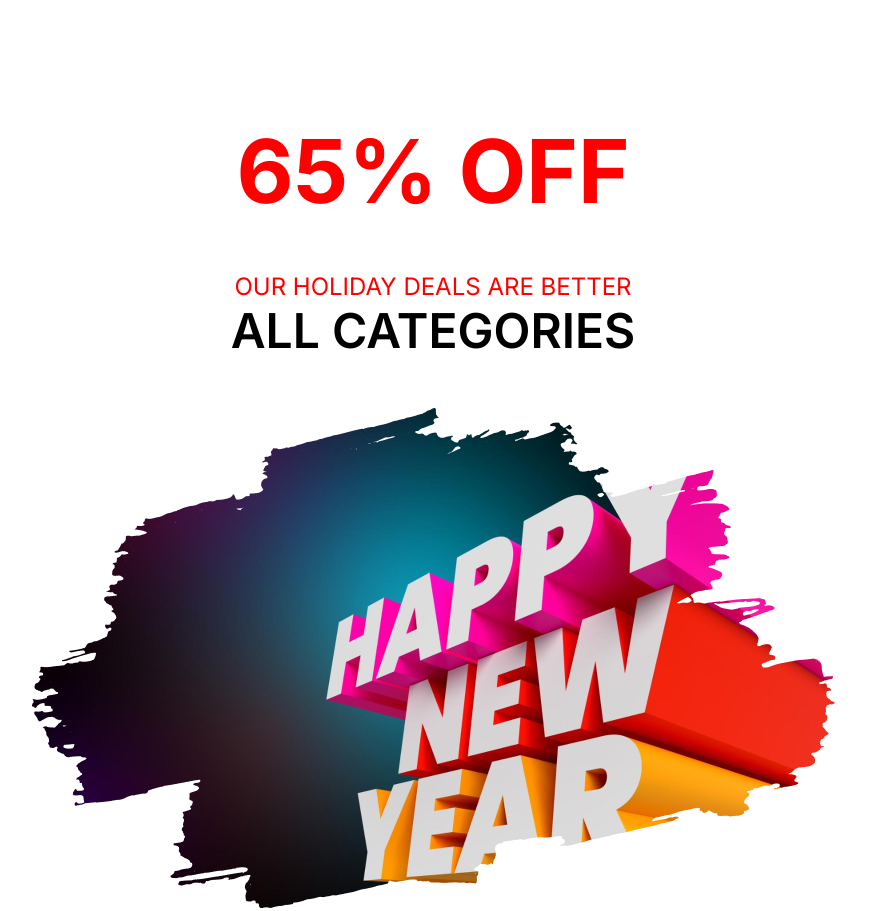
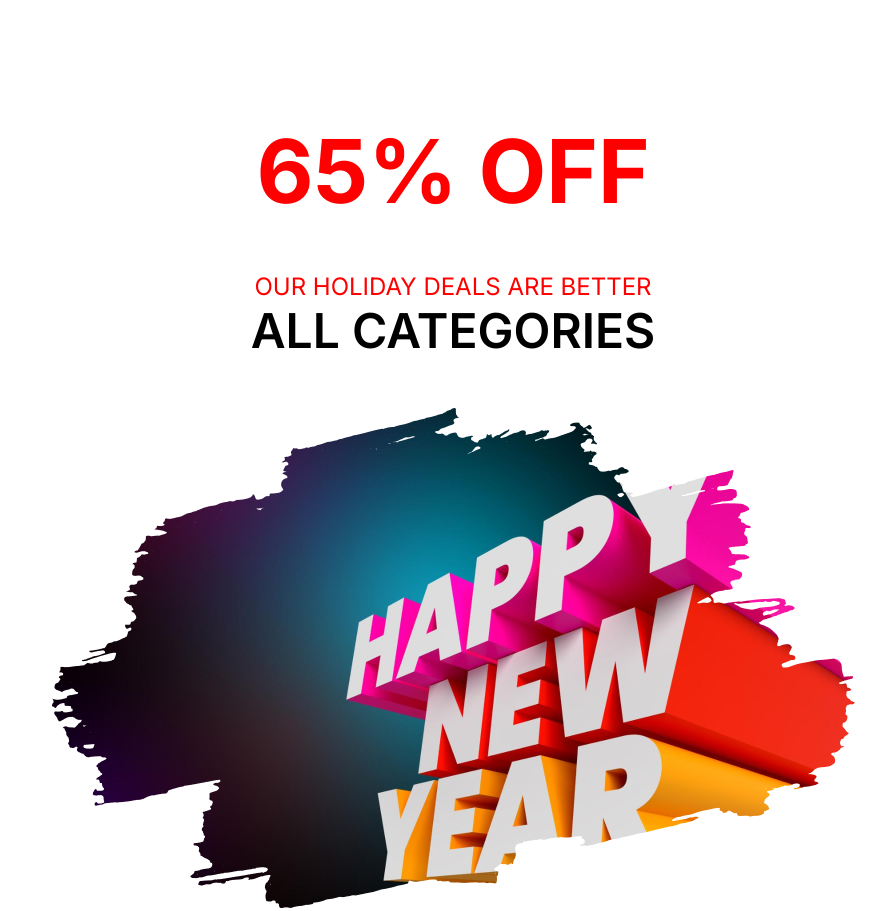
Before and after one commit to sohancse53/e-com-website, a plain HTML site: page index.html in a window 1280 px wide. Shown: the part 602-1513 px from the top of the page, without its empty margins (207-1093 px from the left). Drawn offline with Linux system fonts and the light colour scheme.

Commit message:
update party sectionn

```diff
--- a/styles/style.css
+++ b/styles/style.css
@@ -61,8 +61,8 @@ color: #FFFFFF;
 
 /* banner styles */
 .banner{
-    width: 804px;
- margin: 0 auto;
+    width: 1320px;
+
   text-align: center;
   margin-top: 120px;
 
@@ -163,6 +163,7 @@ align-items: start;
     display: flex;
     justify-content: space-between;
     align-items: center;
+
 }
 .offers .offer{
     width: 392px;
```
